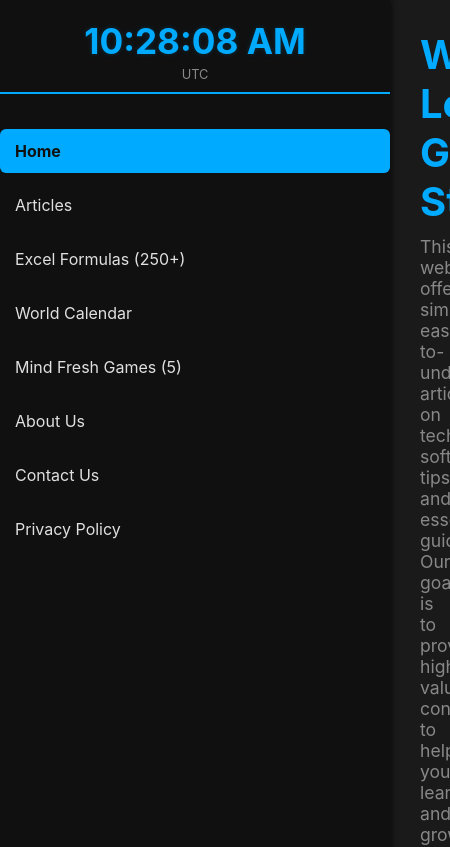
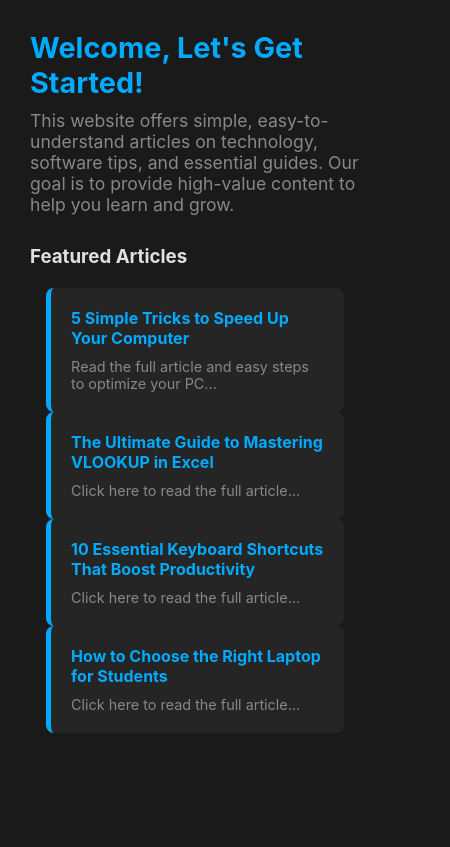
Before and after one commit to samimajroh/WorldNex, a plain HTML site: page index.html in a window 390 px wide. Shown: the top 847 px of the page, 450 px wide, since content can reach past the window. Drawn offline with Linux system fonts and the light colour scheme.

Commit message:
Final Fix: Applied aggressive CSS media query to ensure proper mobile portrait view (hides sidebar).

```diff
--- a/style.css
+++ b/style.css
@@ -607,9 +607,9 @@ p.description {
     opacity: 0.8;
 
 }
-/* FINAL MOBILE PORTRAIT FIX FOR SMALLER SCREENS */
+/* --- FINAL MOBILE PORTRAIT FIX (RESPONSIVENESS) --- */
 @media screen and (max-width: 600px) {
-    /* Main Layout Adjustments */
+    /* 1. Main Layout Adjustment: Forces elements to stack vertically */
     .container {
         flex-direction: column !important;
         width: 100% !important;
@@ -617,29 +617,34 @@ p.description {
         margin: 0;
     }
 
-    /* Sidebar/Navigation Adjustment */
+    /* 2. Sidebar/Navigation Adjustment: Hides the sidebar completely on mobile */
     .sidebar, .nav-menu {
+        display: none !important; /* This makes the menu disappear for full content space */
         width: 100%;
         height: auto;
-        min-width: 100%;
-        padding: 10px 0;
-        box-sizing: border-box;
-        overflow-x: hidden;
     }
 
-    /* Content Area Adjustment */
+    /* 3. Content Area Adjustment: Content takes up the full screen width */
     .content, .main-section {
         width: 100% !important;
         min-width: 100% !important;
-        padding: 10px;
-        order: 2;
+        padding: 15px; /* Gives some breathing room */
+        order: 1; /* Ensures content is seen first */
     }
 
-    /* Article cards/grid Adjustment */
+    /* 4. Article cards/grid Adjustment */
     .article-grid, .article-card {
         display: block !important;
-        width: 100% !important;
-        margin-left: 0;
-        margin-right: 0;
+        width: 95% !important;
+        margin-left: auto;
+        margin-right: auto;
+    }
+
+    /* 5. Headings Adjustment for smaller screens */
+    h1 {
+        font-size: 1.8em !important;
+    }
+    h2 {
+        font-size: 1.4em !important;
     }
 }
```
